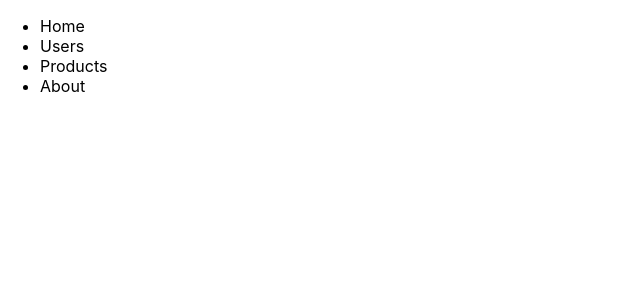
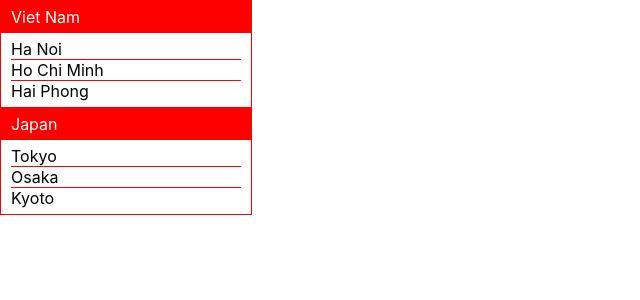
Before and after one commit to HoangTran21/hoc-reactjs, a React (Create React App) app: page / in a window 1280 px wide. Shown: the top 300 px of the page, without its empty margins (0-640 px from the left). Built offline with nearby package versions, Linux system fonts and the light colour scheme.

Commit message:
hoc list long nhau

```diff
--- a/src/App.js
+++ b/src/App.js
@@ -2,7 +2,7 @@ import Login from './components/Login';
 import TodoFeature from './features';
 import AlbumFeature from './features/Album';
 import Menu from './components/Menu';
-
+import CountryList from './components/CountryList';
 function App() {
 
   const footballer ={
@@ -38,7 +38,9 @@ function App() {
       <TodoFeature/>
       </header>  */}
       {/* <Login/> */}
-      <Menu/>
+      {/* <Menu/> */}
+
+      {<CountryList/>}
     </div>
   );
 }
--- /dev/null
+++ b/src/components/CountryList/country.scss
@@ -0,0 +1,33 @@
+.country{
+    border: 1px solid red;
+    list-style : none;
+    padding: 0;
+    margin: 0;
+    display: inline-block;
+    min-width: 250px;
+
+    &-items{
+        border-bottom: 1px solid red;
+        &:last-child{
+            border-bottom: 0;
+        }
+    }
+    &-text{
+        display: block;
+        background: red;
+        color: white;
+        padding : 6px 10px;
+    }
+    &-city-list{
+        padding: 0;
+        margin: 0;
+        list-style : none;
+        padding: 6px 10px;
+    }
+    &-city-items{
+        border-bottom: 1px solid red;
+    }
+    &-city-items:last-child{
+        border-bottom: 0;
+    }
+}
--- /dev/null
+++ b/src/components/CountryList/index.js
@@ -0,0 +1,28 @@
+import React from 'react';
+import PropTypes from 'prop-types';
+import {countries} from '../../data/country';
+import './country.scss'
+
+function CountryList() {
+    console.log(countries);
+    return (
+        <>
+            <ul className='country'>
+                {countries.map((itemCountry)=>
+                (
+                    <li className='country-items' key={itemCountry.id}>
+                        <span className='country-text'>{itemCountry.name}</span>
+                        <ul className='country-city-list'>
+                            {itemCountry.city.map((itemCity)=>
+                            <li className='country-city-items' key={itemCity.id}>{itemCity.name}</li>
+                            )}
+                        </ul>
+
+                    </li>
+                ))}
+            </ul>
+        </>
+    );
+}
+
+export default CountryList;
--- /dev/null
+++ b/src/data/country.js
@@ -0,0 +1,38 @@
+export const countries = [
+    {
+    id: 1,
+    name :"Viet Nam",
+    city: [
+        {
+            id: 1,
+            name: "Ha Noi",
+        },
+        {
+            id: 2,
+            name: "Ho Chi Minh",
+        },
+        {
+            id: 3,
+            name: "Hai Phong",
+        }
+    ],
+    },
+    {
+    id: 2,
+    name :"Japan",
+    city: [
+        {
+            id: 1,
+            name: "Tokyo",
+        },
+        {
+            id: 2,
+            name: "Osaka",
+        },
+        {
+            id: 3,
+            name: "Kyoto",
+        }
+    ],
+    },
+];
```
